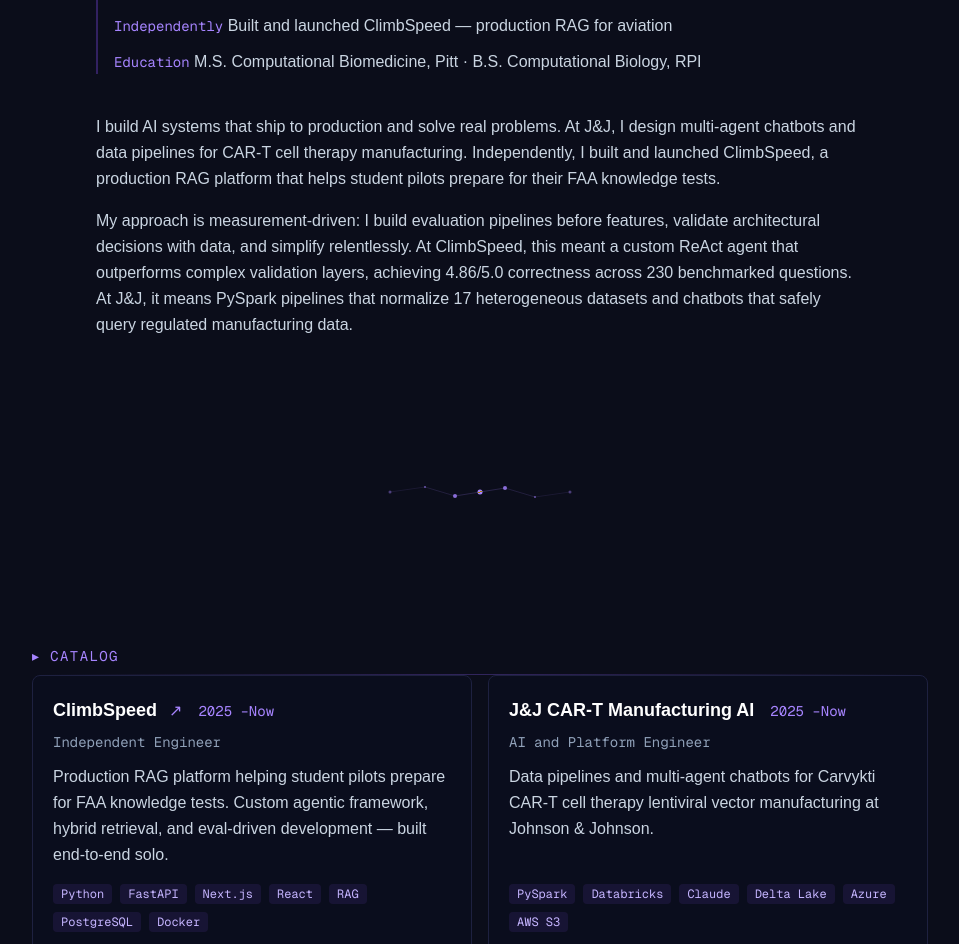
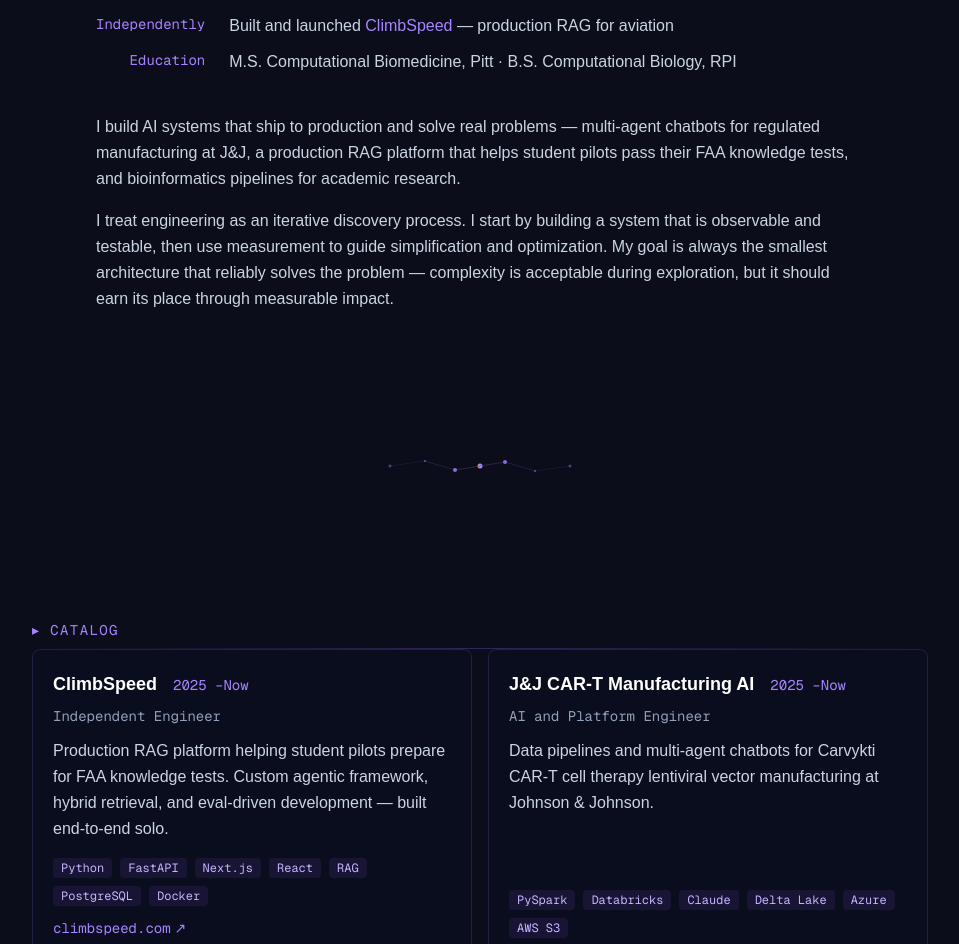
Before and after one commit to David-Antolick/antolick_website, a Next.js app: page / in a window 1280 px wide. Shown: the part 1128-2072 px from the top of the page, without its empty margins (160-1119 px from the left). Built offline with nearby package versions, Linux system fonts and the light colour scheme.

Commit message:
Text upgrades, content tweaks, links added

```diff
--- a/components/About.tsx
+++ b/components/About.tsx
@@ -7,37 +7,53 @@
         </h2>
         <hr className="separator mb-10" />
 
-        <div className="space-y-3 mb-10 pl-4 border-l-2 border-violet-500/30">
-          <p className="text-base text-slate-300">
-            <span className="font-mono text-sm text-violet-400">Currently</span>{" "}
+        <div className="grid grid-cols-[auto_1fr] gap-x-6 gap-y-3 mb-10">
+          <span className="font-mono text-sm text-violet-400 text-right">
+            Currently
+          </span>
+          <span className="text-base text-slate-300">
             AI &amp; Platform Engineer at Johnson &amp; Johnson
-          </p>
-          <p className="text-base text-slate-300">
-            <span className="font-mono text-sm text-violet-400">Independently</span>{" "}
-            Built and launched ClimbSpeed — production RAG for aviation
-          </p>
-          <p className="text-base text-slate-300">
-            <span className="font-mono text-sm text-violet-400">Education</span>{" "}
-            M.S. Computational Biomedicine, Pitt · B.S. Computational Biology, RPI
-          </p>
+          </span>
+
+          <span className="font-mono text-sm text-violet-400 text-right">
+            Independently
+          </span>
+          <span className="text-base text-slate-300">
+            Built and launched{" "}
+            <a
+              href="https://climbspeed.com"
+              target="_blank"
+              rel="noopener noreferrer"
+              className="text-violet-400 hover:text-violet-300 transition-colors"
+            >
+              ClimbSpeed
+            </a>
+            {" "}— production RAG for aviation
+          </span>
+
+          <span className="font-mono text-sm text-violet-400 text-right">
+            Education
+          </span>
+          <span className="text-base text-slate-300">
+            M.S. Computational Biomedicine, Pitt · B.S. Computational Biology,
+            RPI
+          </span>
         </div>
 
         <div className="space-y-4 text-base leading-relaxed text-slate-300">
           <p>
-            I build AI systems that ship to production and solve real problems.
-            At J&amp;J, I design multi-agent chatbots and data pipelines for
-            CAR-T cell therapy manufacturing. Independently, I built and launched
-            ClimbSpeed, a production RAG platform that helps student pilots
-            prepare for their FAA knowledge tests.
+            I build AI systems that ship to production and solve real problems —
+            multi-agent chatbots for regulated manufacturing at J&amp;J, a
+            production RAG platform that helps student pilots pass their FAA
+            knowledge tests, and bioinformatics pipelines for academic research.
           </p>
           <p>
-            My approach is measurement-driven: I build evaluation pipelines
-            before features, validate architectural decisions with data, and
-            simplify relentlessly. At ClimbSpeed, this meant a custom ReAct agent
-            that outperforms complex validation layers, achieving 4.86/5.0
-            correctness across 230 benchmarked questions. At J&amp;J, it means
-            PySpark pipelines that normalize 17 heterogeneous datasets and
-            chatbots that safely query regulated manufacturing data.
+            I treat engineering as an iterative discovery process. I start by
+            building a system that is observable and testable, then use
+            measurement to guide simplification and optimization. My goal is
+            always the smallest architecture that reliably solves the problem —
+            complexity is acceptable during exploration, but it should earn its
+            place through measurable impact.
           </p>
         </div>
       </div>
--- a/components/ProjectCard.tsx
+++ b/components/ProjectCard.tsx
@@ -21,14 +21,9 @@
         className="w-full h-full text-left group p-5 rounded-lg border border-[#1e2140] bg-[#0d1025]/30 hover:border-violet-500/40 hover:bg-[#0d1025]/60 hover:shadow-[0_0_30px_rgba(139,92,246,0.08)] transition-all cursor-pointer flex flex-col"
       >
         <div className="flex items-baseline justify-between gap-4 mb-2">
-          <div className="flex items-baseline gap-3">
-            <h3 className="text-lg font-semibold text-white group-hover:text-violet-300 transition-colors">
-              {project.title}
-            </h3>
-            {project.link && (
-              <span className="text-violet-400 text-base">↗</span>
-            )}
-          </div>
+          <h3 className="text-lg font-semibold text-white group-hover:text-violet-300 transition-colors">
+            {project.title}
+          </h3>
           <span className="font-mono text-sm text-violet-400 shrink-0">
             {formatDates(project.dates)}
           </span>
@@ -52,6 +47,18 @@
             </span>
           ))}
         </div>
+
+        {project.link && (
+          <a
+            href={project.link}
+            target="_blank"
+            rel="noopener noreferrer"
+            onClick={(e) => e.stopPropagation()}
+            className="font-mono text-sm text-violet-400 hover:text-violet-300 transition-colors mt-3 inline-flex items-center gap-1"
+          >
+            {project.linkLabel || "View Project"} <span>↗</span>
+          </a>
+        )}
       </button>
       {isOpen && (
         <ProjectModal project={project} onClose={() => setIsOpen(false)} />
--- a/components/ProjectModal.tsx
+++ b/components/ProjectModal.tsx
@@ -26,6 +26,9 @@
     <dialog
       ref={dialogRef}
       onClose={onClose}
+      onClick={(e) => {
+        if (e.target === dialogRef.current) onClose();
+      }}
       className="m-auto max-w-2xl w-[calc(100%-2rem)] rounded-lg p-0 bg-[#12152a] border border-[#1e2140] text-slate-200 backdrop:bg-black/70"
     >
       <div className="p-8 max-h-[80vh] overflow-y-auto">
--- a/data/projects.ts
+++ b/data/projects.ts
@@ -35,17 +35,17 @@
       {
         title: "Hybrid Retrieval",
         content:
-          "Aviation content is dense with exact regulatory references (CFR 91.155, VOR, METAR). Semantic search handles paraphrased questions well but misses exact acronyms that BM25 catches directly. Adding BM25 with 3x weight in Reciprocal Rank Fusion was the single biggest retrieval quality improvement. RRF merges rank positions — not raw scores — sidestepping the calibration problem between cosine similarity and TF-IDF scales entirely.",
+          "Aviation content is dense with exact regulatory references (CFR 91.155, VOR, METAR). Semantic search handles paraphrased questions well but misses exact acronyms that BM25 catches directly. Adding BM25 with 2x weight in Reciprocal Rank Fusion was the single biggest retrieval quality improvement. RRF merges rank positions — not raw scores — sidestepping the calibration problem between cosine similarity and TF-IDF scales entirely.",
       },
       {
         title: "Deterministic Compute Tools",
         content:
-          "The alpha audit found three categories of systematic LLM failure: wind triangle math, FAA calendar month conventions, and multi-step regulatory chains. More prompting doesn't fix arithmetic — a calculator does. 9 aviation math functions + 7 FAA deadline functions, all running in a restricted Python sandbox with 75 unit tests covering every audit failure case.",
+          "The alpha audit surfaced two categories where LLMs consistently fail: wind triangle math (groundspeed, crosswind components, density altitude) and FAA calendar month conventions for inspection deadlines. More prompting doesn't fix arithmetic — a calculator does. An alpha user group confirmed these gaps, and the fix was straightforward: 9 aviation math functions + 7 FAA deadline functions, all running in a restricted Python sandbox with 75 unit tests covering every audit failure case.",
       },
       {
         title: "Measured Results",
         content:
-          "4.86/5.0 correctness, 99.6% pass rate, 100% citation compliance across 230 benchmarked questions. P50 latency 33s, P95 63s. Streaming reduced time-to-first-token by 48%. Every architectural decision has a before/after measurement — round-based search limits alone cut P95 from 118s to 63s while improving quality from 4.73 to 4.82.",
+          "4.86/5.0 correctness, 99.6% pass rate, 100% citation compliance across 230 benchmarked questions. Streaming reduced time-to-first-token by 48%, and every architectural decision has a before/after measurement — round-based search limits alone improved quality from 4.73 to 4.82 while cutting end-to-end latency nearly in half.",
       },
     ],
   },
@@ -61,22 +61,22 @@
       {
         title: "Manufacturing Data Pipeline",
         content:
-          "Takes four heterogeneous data sources — genealogy (material lineage), quality (eLIMS release data), process (USP/DSP manufacturing parameters across 17 parquet datasets from two sites), and a ground-truth overview — and produces cohesive JSON files powering an internal Hugo portal plus Delta Lake tables backing the chatbot's SQL interface. Iterative DFS with memoization builds the full recursive input tree for every material in the genealogy graph.",
+          "Unifies four heterogeneous data sources — material lineage, quality release data, manufacturing process parameters across multiple parquet datasets, and a ground-truth overview — into cohesive outputs powering both an internal portal and Delta Lake tables backing a chatbot's SQL interface. Iterative DFS with memoization builds the full recursive input tree for every material in the genealogy graph.",
       },
       {
         title: "Multi-Agent Chatbot",
         content:
-          "Built on J&J's internal Flowwise/AMP platform: Claude 3.5 Sonnet routing agent with a custom JavaScript SQL executor. SELECT-only validation with auto LIMIT 1000 prevents runaway queries across 7 queryable tables + 52 ML model metric tables. Natural language to SQL over regulated manufacturing data — the chatbot safely queries production lentivirus batch records.",
+          "Claude-powered routing agent with a custom SQL executor. SELECT-only validation with automatic row limits prevents runaway queries across manufacturing and ML model metric tables. Natural language to SQL over regulated manufacturing data — the chatbot safely queries production batch records while enforcing read-only access controls.",
       },
       {
-        title: "CrispML Visualization Pipeline",
+        title: "ML Visualization Pipeline",
         content:
-          "~3,920-line pipeline consuming predictive ML model outputs across 52 iterations, 6 rounds, 14 CQA outcomes, and 7 model types. Generates interactive radar charts, scatter-regression plots, and fishbone diagrams. Batched Spark operations and S3 path caching reduced jobs from 28+ to 2 per iteration. Includes a unified column resolver handling naming inconsistencies across rounds.",
+          "Large-scale PySpark pipeline consuming predictive ML model outputs across dozens of iterations, multiple rounds, and several model types. Generates interactive radar charts, scatter-regression plots, and fishbone diagrams. Batched Spark operations and S3 path caching reduced jobs by over 90% per iteration. Includes a unified column resolver handling naming inconsistencies across data rounds.",
       },
       {
         title: "Risk Management & Evaluation",
         content:
-          "Tri-agent chatbot-as-form system (Intake → Assessment → Wrapup) replacing traditional risk intake forms with AI-guided interview flow. 57-record risk register RAG for calibration, CEI statement builder, 5x5 heatmap scoring. Separate evaluation harness benchmarks chatbot quality across 5 dimensions with parallel execution and automated 6-chart reports.",
+          "Multi-agent chatbot-as-form system replacing traditional risk intake forms with AI-guided interview flow. RAG-calibrated risk scoring with automated heatmap generation. Separate evaluation harness benchmarks chatbot quality across 5 dimensions with parallel execution and automated reporting.",
       },
     ],
   },
@@ -88,6 +88,8 @@
     summary:
       "Fully local streaming voice assistant with sub-second perceived latency for hands-free desktop control. Not a demo — a shipped, installable, configurable tool.",
     tags: ["Python", "Whisper", "FastAPI", "CUDA", "Silero VAD", "asyncio"],
+    link: "https://github.com/David-Antolick/REX_voice_assistant",
+    linkLabel: "GitHub",
     sections: [
       {
         title: "The Differentiator",
@@ -95,14 +97,19 @@
           "Most voice assistant tutorials transcribe after the user stops speaking, have no latency awareness, and aren't packaged or configurable. REX's low-latency mode transcribes partial audio buffers periodically and checks partial transcripts for safe early command matches — executing immediately and clearing the buffer. This reduces perceived latency significantly while consciously controlling the precision/speed tradeoff.",
       },
       {
-        title: "Architecture",
+        title: "Why These Tools",
         content:
-          "All local. No cloud calls. No LLM inference loops. Audio input at 16kHz → Silero VAD for utterance segmentation → faster-whisper/CTranslate2 transcription → regex-based intent matching → command handler execution. Two modes: standard (VAD end-of-speech, high precision) and low-latency (early intent detection on partials, faster response).",
+          "Every choice optimizes for local-first speed. Silero VAD over WebRTC VAD for better utterance boundary detection. faster-whisper with CTranslate2 over stock Whisper for 4x inference speedup. Regex routing over an intent classifier because command sets are finite and deterministic matching eliminates false positives. No LLM inference loops — avoids hallucination, latency, and cloud dependency entirely.",
+      },
+      {
+        title: "Runs on a Laptop",
+        content:
+          "The entire pipeline — VAD, transcription, intent matching, command execution — runs on consumer hardware with no cloud calls. CUDA acceleration is optional, not required. Explicit DLL path handling for Windows ensures cuDNN/cuBLAS discoverability without manual environment setup. Packaged as an installable CLI tool with layered config (defaults → user overrides → env vars) and keyring-based secret storage.",
       },
       {
         title: "Real System Integrations",
         content:
-          "Spotify (full OAuth flow), YouTube Music Desktop (companion API), SteelSeries GG Moments (hotkey simulation for game clip capture). Layered configuration system (defaults → user overrides → environment vars) with keyring-based secret storage. FastAPI metrics dashboard with WebSocket streaming for latency and match-rate tracking. Packaged as an installable CLI tool with Windows CUDA/cuDNN path handling.",
+          "Spotify (full OAuth flow), YouTube Music Desktop (companion API), SteelSeries GG Moments (hotkey simulation for game clip capture). FastAPI metrics dashboard with WebSocket streaming for latency and match-rate tracking. Two operating modes: standard (VAD end-of-speech, high precision) and low-latency (early intent detection on partials, faster response).",
       },
     ],
   },
@@ -114,6 +121,8 @@
     summary:
       "Bioinformatics pipeline for intron retention analysis in U2OS cells treated with TNF-α, processing ~300K rows across experimental timepoints.",
     tags: ["Python", "Pandas", "Biopython", "Ensembl API", "Docker"],
+    link: "https://github.com/David-Antolick/intron-retention-analysis",
+    linkLabel: "GitHub",
     sections: [
       {
         title: "The Pipeline",
@@ -121,9 +130,14 @@
           "Consumes IRFinder results and adds biological interpretation. Excel → pickle serialization (~50x load speedup over ~300K rows/sheet) → QC filtering → Ensembl enrichment via batch REST API + BioMart → intron extraction with strand-aware correction → translation and frame analysis → NMD prediction. Four experimental timepoints: CTRL, 1HR, 2HR, 4HR.",
       },
       {
+        title: "Data Engineering at Scale",
+        content:
+          "~300K rows per experimental condition across three replicates required real ETL thinking. Pickle-based caching eliminates redundant Excel parsing. Batch Ensembl REST API calls with rate limiting and error handling keep enrichment stable over thousands of gene lookups. Multi-replicate consensus filtering (NaN only if all three replicates fail QC) preserves data while maintaining rigor. Outer-join merge strategy consolidates cross-condition results into a single analyzable dataset.",
+      },
+      {
         title: "NMD Prediction",
         content:
-          "Predicts nonsense-mediated decay susceptibility using exon junction complex distance rules: ≥30 amino acids to intron end, ≥55 amino acids to next exon junction. Reconstructs intron-retained transcripts, identifies premature termination codons, and classifies coding impact. Output is a multi-sheet Excel workbook with sequence data, classifications, and NMD predictions ready for the lab.",
+          "Predicts nonsense-mediated decay susceptibility using exon junction complex distance rules: ≥30 amino acids to intron end, ≥55 amino acids to next exon junction. Reconstructs intron-retained transcripts with strand-aware coordinate conversion, identifies premature termination codons, and classifies coding impact. Output is a multi-sheet Excel workbook with sequence data, classifications, and NMD predictions ready for the lab.",
       },
     ],
   },
@@ -135,6 +149,8 @@
     summary:
       "Drug-kinase binding prediction, molecular generation, scalable microscopy classification, and molecular dynamics across four graduate projects.",
     tags: ["PyTorch", "ESM-2", "XGBoost", "DDP", "TorchScript", "OpenMM"],
+    link: "https://github.com/David-Antolick/IDG-DREAM-Drug-Kinase-Binding-Prediction-Challenge",
+    linkLabel: "GitHub (Drug-Kinase)",
     sections: [
       {
         title: "Drug-Kinase Binding Prediction",
```
